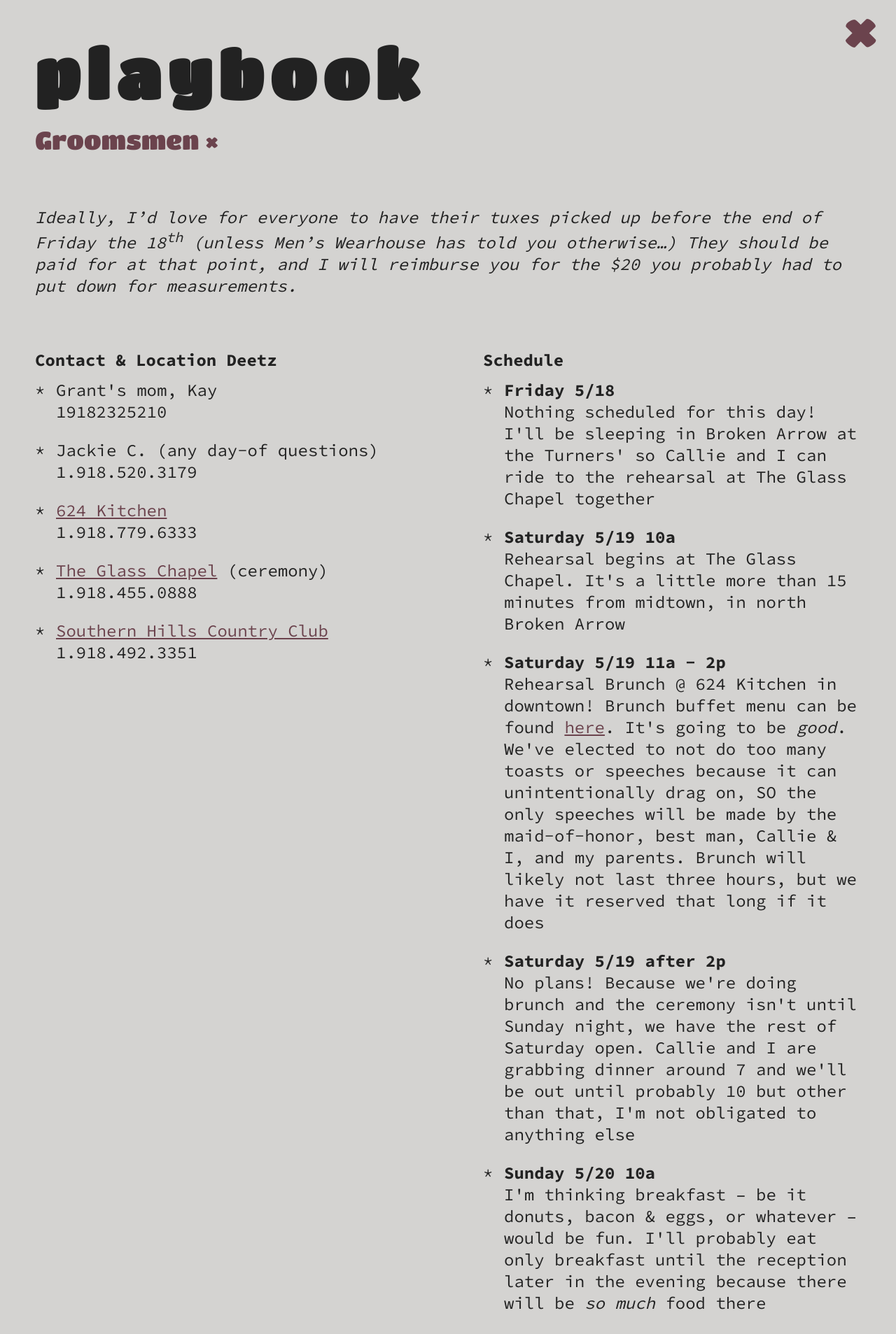
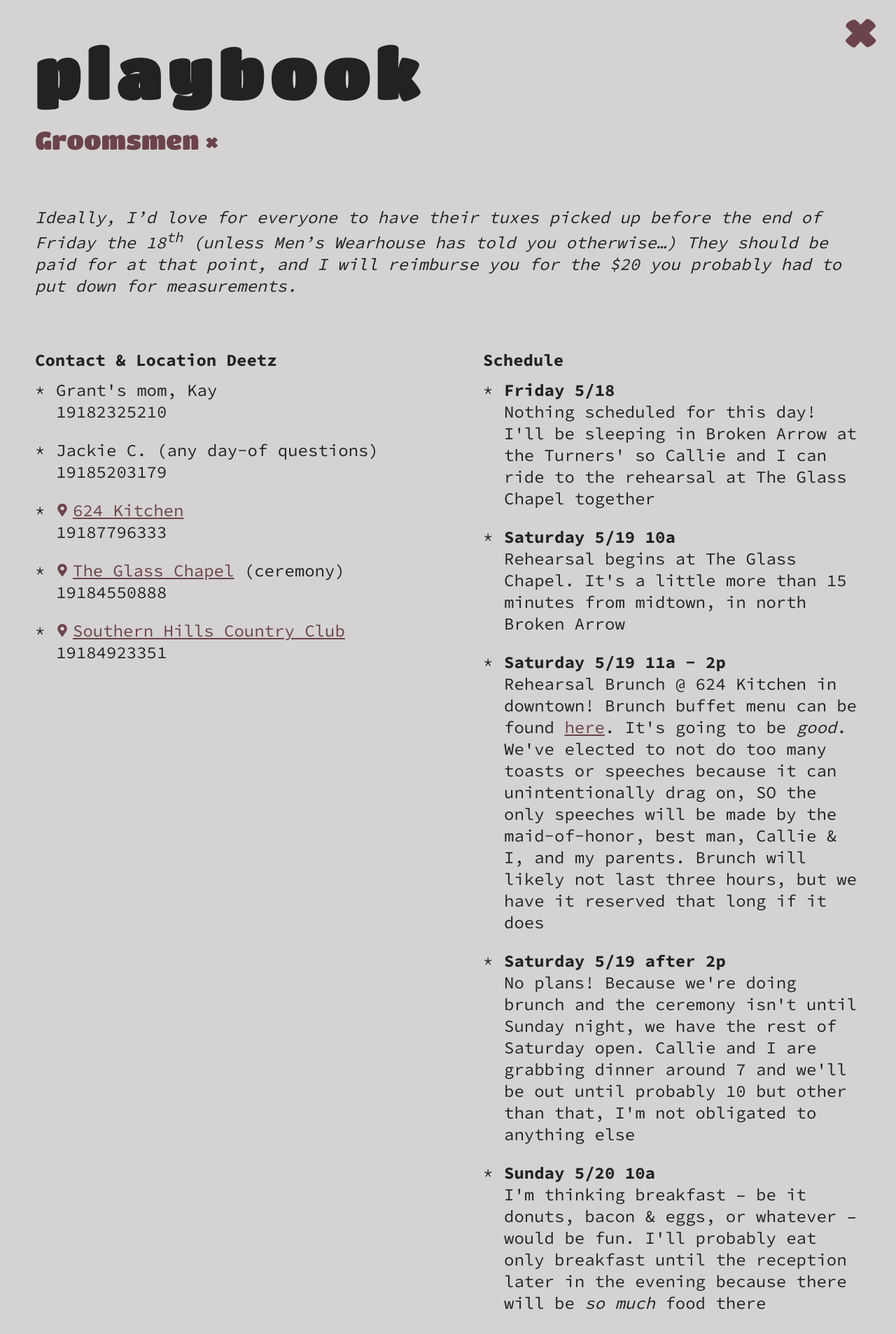
Before and after one commit to grantstandridge/grantstandridge.github.io, a Jekyll site: the page built from _buckets/groomsmen.markdown, in a window 1280 px wide. Shown: the top 1907 px of the page at 70% size. Built offline with Jekyll 4.4.1, drawn with Linux system fonts in a browser that asks for light colours; some of the changed lines change nothing that is shown.

Commit message:
Updated Groomsmen and 2 other files

```diff
--- a/_buckets/groomsmen.markdown
+++ b/_buckets/groomsmen.markdown
@@ -6,12 +6,24 @@ General:
     Heading: Contact & Location Deetz
     List:
     - Grant's mom, Kay<br>19182325210
-    - Jackie C. (any day-of questions)<br>1.918.520.3179
-    - "<a href='https://goo.gl/maps/JojmvNgWkB92' target='_blank'>624 Kitchen</a><br>1.918.779.6333"
-    - "<a href='https://goo.gl/maps/H4DySjUc8zN2' target='_blank'>The Glass Chapel</a>
-      (ceremony)<br>1.918.455.0888"
-    - "<a href='https://goo.gl/maps/2aEL8C9W7Dn target='_blank'>Southern Hills Country
-      Club</a><br>1.918.492.3351"
+    - Jackie C. (any day-of questions)<br>19185203179
+    - <svg xmlns="http://www.w3.org/2000/svg" viewBox="0 0 384 512"><path d="M172.268
+      501.67C26.97 291.031 0 269.413 0 192 0 85.961 85.961 0 192 0s192 85.961 192
+      192c0 77.413-26.97 99.031-172.268 309.67-9.535 13.774-29.93 13.773-39.464 0zM192
+      272c44.183 0 80-35.817 80-80s-35.817-80-80-80-80 35.817-80 80 35.817 80 80 80z"/></svg><a
+      href='https://goo.gl/maps/JojmvNgWkB92' target='_blank'>624 Kitchen</a><br>19187796333
+    - <svg xmlns="http://www.w3.org/2000/svg" viewBox="0 0 384 512"><path d="M172.268
+      501.67C26.97 291.031 0 269.413 0 192 0 85.961 85.961 0 192 0s192 85.961 192
+      192c0 77.413-26.97 99.031-172.268 309.67-9.535 13.774-29.93 13.773-39.464 0zM192
+      272c44.183 0 80-35.817 80-80s-35.817-80-80-80-80 35.817-80 80 35.817 80 80 80z"/></svg><a
+      href='https://goo.gl/maps/H4DySjUc8zN2' target='_blank'>The Glass Chapel</a>
+      (ceremony)<br>19184550888
+    - <svg xmlns="http://www.w3.org/2000/svg" viewBox="0 0 384 512"><path d="M172.268
+      501.67C26.97 291.031 0 269.413 0 192 0 85.961 85.961 0 192 0s192 85.961 192
+      192c0 77.413-26.97 99.031-172.268 309.67-9.535 13.774-29.93 13.773-39.464 0zM192
+      272c44.183 0 80-35.817 80-80s-35.817-80-80-80-80 35.817-80 80 35.817 80 80 80z"/></svg><a
+      href='https://goo.gl/maps/2aEL8C9W7Dn target='_blank'>Southern Hills Country
+      Club</a><br>19184923351
   Column 2:
     Heading: Schedule
     List:
--- a/_includes/head.html
+++ b/_includes/head.html
@@ -1,6 +1,7 @@
 <head>
 <title>TURNHERTOSTANDRIDGE</title>
 <meta name="viewport" content="width=device-width, initial-scale=1, maximum-scale=1.0, user-scalable=0">
+<meta name="format-detection" content="telephone=no">
 <link href="https://fonts.googleapis.com/css?family=Source+Code+Pro:400,700|Titan+One" rel="stylesheet">
 <link rel="stylesheet" href="{{ "/css/main.css" | prepend: site.baseurl }}">
 </head>
--- a/css/main.scss
+++ b/css/main.scss
@@ -235,6 +235,16 @@ h1 + p a {
             margin-top: .5em;
         }
     }
+    .items {
+	svg:first-child {
+	    width: .75em;
+	    height: .75em;
+	    margin-right: .25em;
+	}
+	svg path {
+	    fill: #6b434d;
+	}
+    }
     .child {
         li {
             &:before {
```
